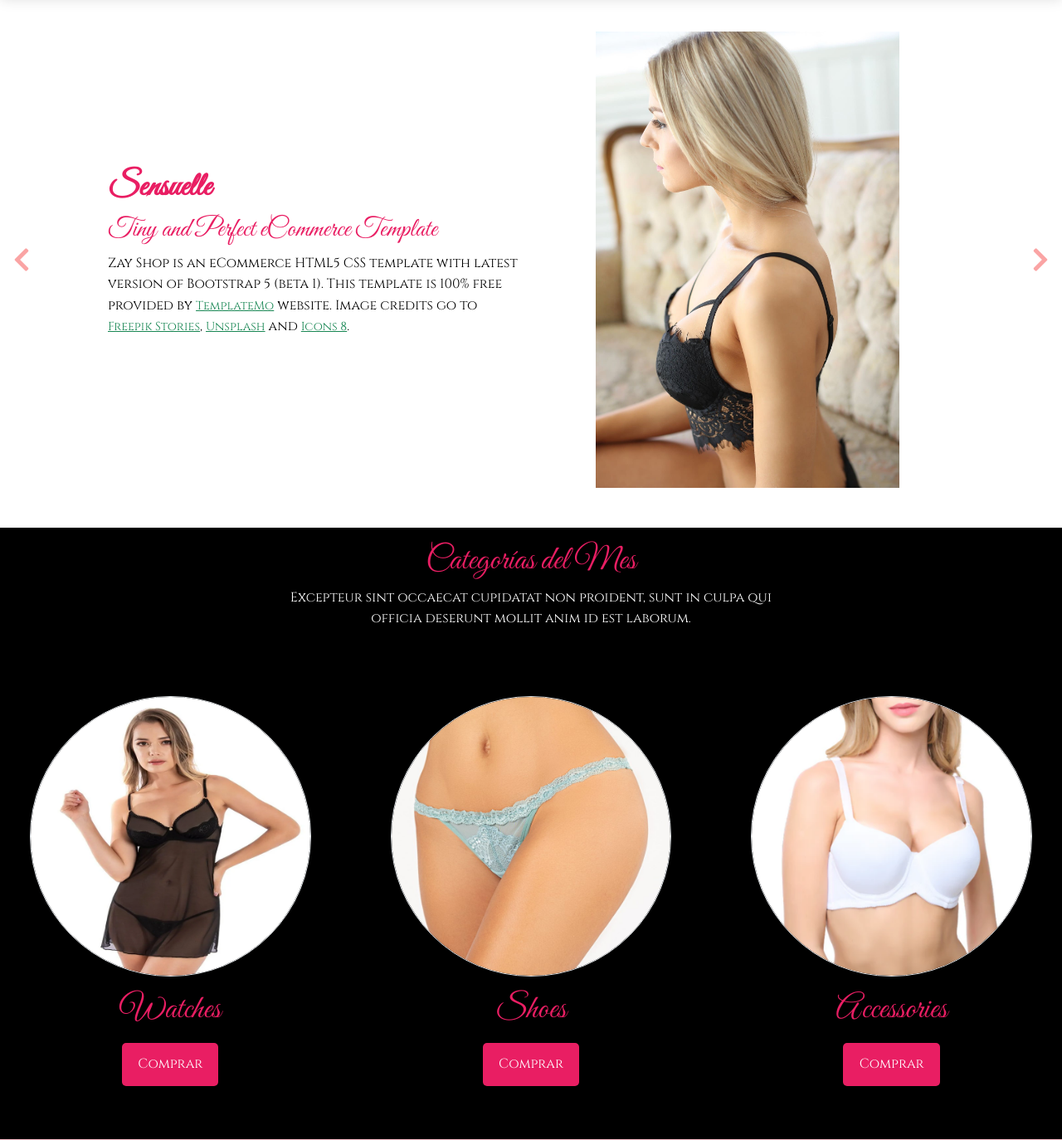
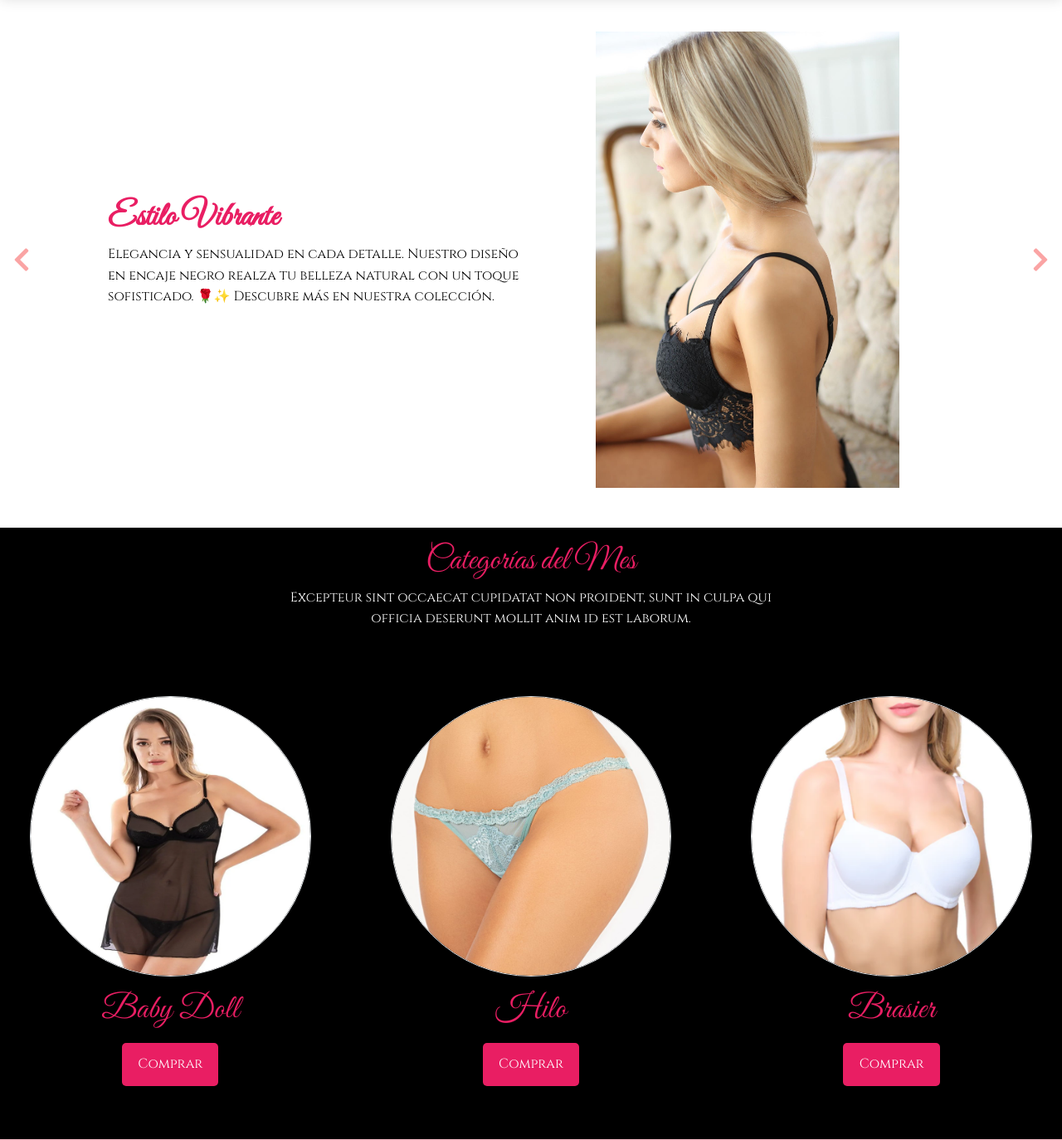
Before and after one commit to MichaelG003/Django---Login-de-Facebook-y-Google, a Django app: page / in a window 1280 px wide. Shown: the part 156-1530 px from the top of the page at 83% size. Run offline with Django 5.2, Linux system fonts and the light colour scheme; some libraries are stand-ins or nearby versions.

Commit message:
Diseño de la página v3.0

```diff
--- a/Sensuelle/paginaPrincipal/templates/paginaPrincipal/index.html
+++ b/Sensuelle/paginaPrincipal/templates/paginaPrincipal/index.html
@@ -39,41 +39,11 @@
           </div>
           <div class="col-lg-6 mb-0 d-flex align-items-center">
             <div class="text-align-left align-self-center">
-              <h1><b>Sensuelle</b></h1>
-              <h3 class="h2">Tiny and Perfect eCommerce Template</h3>
+              <h1><b>Estilo Vibrante</b></h1>
               <p>
-                Zay Shop is an eCommerce HTML5 CSS template with latest version
-                of Bootstrap 5 (beta 1). This template is 100% free provided by
-                <a
-                  rel="sponsored"
-                  class="text-success"
-                  href="https://templatemo.com"
-                  target="_blank"
-                  >TemplateMo</a
-                >
-                website. Image credits go to
-                <a
-                  rel="sponsored"
-                  class="text-success"
-                  href="https://stories.freepik.com/"
-                  target="_blank"
-                  >Freepik Stories</a
-                >,
-                <a
-                  rel="sponsored"
-                  class="text-success"
-                  href="https://unsplash.com/"
-                  target="_blank"
-                  >Unsplash</a
-                >
-                and
-                <a
-                  rel="sponsored"
-                  class="text-success"
-                  href="https://icons8.com/"
-                  target="_blank"
-                  >Icons 8</a
-                >.
+                Elegancia y sensualidad en cada detalle. Nuestro diseño en
+                encaje negro realza tu belleza natural con un toque sofisticado.
+                🌹✨ Descubre más en nuestra colección.
               </p>
             </div>
           </div>
@@ -95,13 +65,10 @@
           </div>
           <div class="col-lg-6 mb-0 d-flex align-items-center">
             <div class="text-align-left">
-              <h1 class="h1">Proident occaecat</h1>
-              <h3 class="h2">Aliquip ex ea commodo consequat</h3>
+              <h1 class="h1"><b>Sensualidad</b></h1>
               <p>
-                You are permitted to use this Zay CSS template for your
-                commercial websites. You are
-                <strong>not permitted</strong> to re-distribute the template ZIP
-                file in any kind of template collection websites.
+                Delicados detalles florales 🌸 en encaje, perfectos para
+                destacar tu lado romántico y femenino. 💕
               </p>
             </div>
           </div>
@@ -123,12 +90,10 @@
           </div>
           <div class="col-lg-6 mb-0 d-flex align-items-center">
             <div class="text-align-left">
-              <h1 class="h1">Repr in voluptate</h1>
-              <h3 class="h2">Ullamco laboris nisi ut</h3>
+              <h1 class="h1"><b>Elegancia</b></h1>
               <p>
-                We bring you 100% free CSS templates for your websites. If you
-                wish to support TemplateMo, please make a small contribution via
-                PayPal or tell your friends about our website. Thank you.
+                Un conjunto vibrante en encaje rosa 💗, diseñado para realzar tu
+                belleza y estilo único. ¡Siéntete segura y espectacular! ✨
               </p>
             </div>
           </div>
@@ -174,7 +139,7 @@
           class="rounded-circle img-fluid border"
         />
       </a>
-      <h5 class="text-center mt-3 mb-3 fs-1">Watches</h5>
+      <h5 class="text-center mt-3 mb-3 fs-1">Baby Doll</h5>
       <p class="text-center"><button class="button">Comprar</button></p>
     </div>
     <div class="col-12 col-md-4 p-5 mt-3">
@@ -184,7 +149,7 @@
           class="rounded-circle img-fluid border"
         />
       </a>
-      <h2 class="h5 text-center mt-3 mb-3 fs-1">Shoes</h2>
+      <h2 class="h5 text-center mt-3 mb-3 fs-1">Hilo</h2>
       <p class="text-center"><button class="button">Comprar</button></p>
     </div>
     <div class="col-12 col-md-4 p-5 mt-3">
@@ -194,7 +159,7 @@
           class="rounded-circle img-fluid border"
         />
       </a>
-      <h2 class="h5 text-center mt-3 mb-3 fs-1">Accessories</h2>
+      <h2 class="h5 text-center mt-3 mb-3 fs-1">Brasier</h2>
       <p class="text-center"><button class="button">Comprar</button></p>
     </div>
   </div>
```
